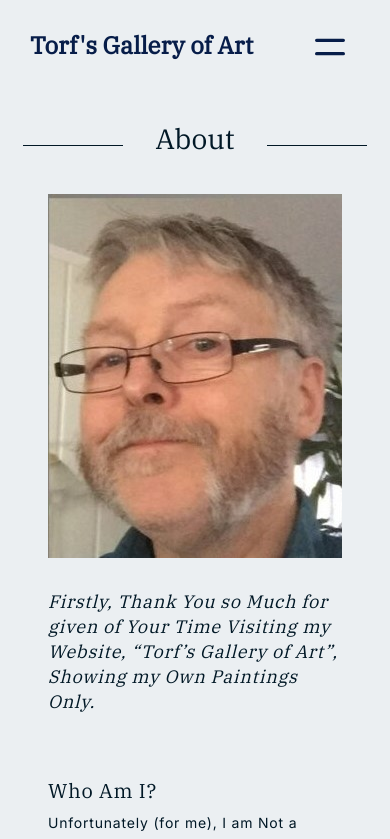
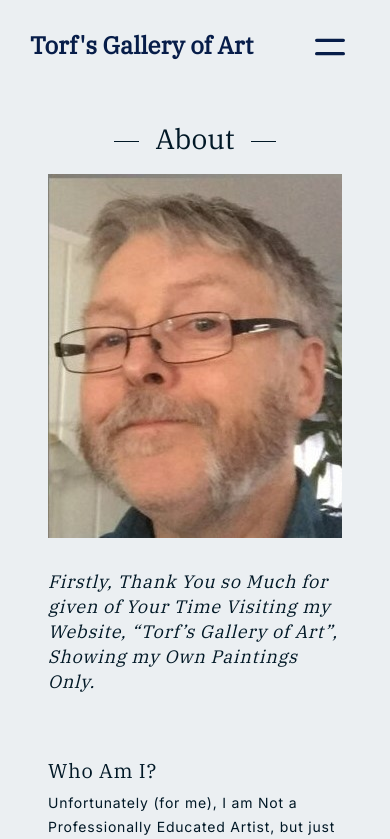
Before and after one commit to lunadragon06/torfs-art-gallery, a React (Create React App) app: page /about in a window 390 px wide. Shown: the top 839 px of the page. Built offline with nearby package versions, Linux system fonts and the light colour scheme.

Commit message:
Update _typography.scss

```diff
--- a/src/sass/partials/_typography.scss
+++ b/src/sass/partials/_typography.scss
@@ -45,3 +45,18 @@ h2 {
     font-weight: bold;
     color: $--link-blue;
 }
+
+@media (max-width: 768px) {
+    h1 {
+        grid-template-columns: 50px max-content 50px;
+        grid-gap: 1rem;
+        grid-template-rows: 1.25rem 0;
+    }
+}
+
+@media (max-width: 500px) {
+    h1 {
+        grid-template-columns: 25px max-content 25px;
+        grid-template-rows: 1.25rem 0;
+    }
+}
```
